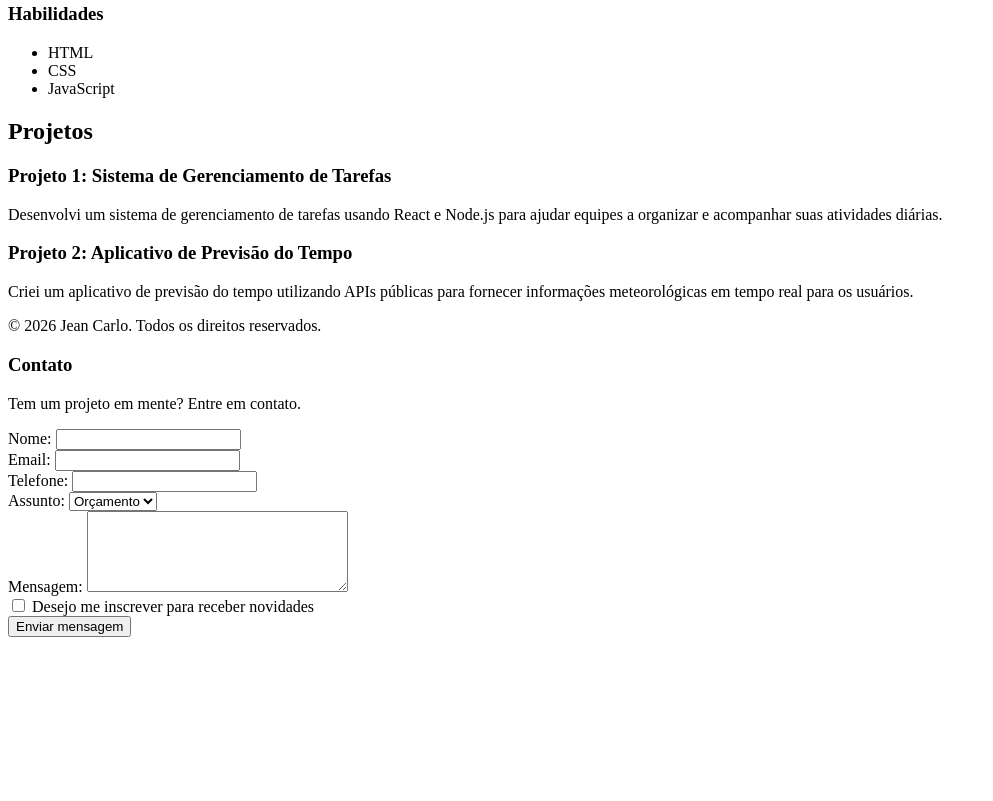
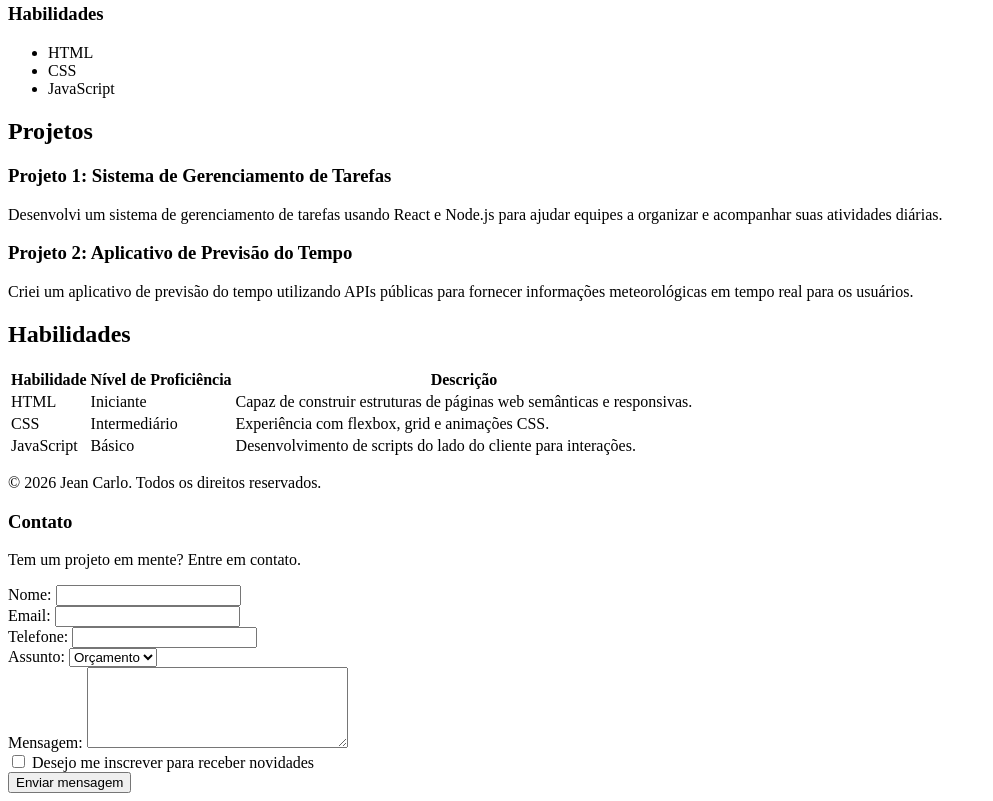
Before and after one commit to jeancarlofonseca/careiratech-trilhadevsoft, a plain HTML site: page index.html in a window 1280 px wide. Shown: the part 590-1391 px from the top of the page, without its empty margins (0-993 px from the left). Before the commit the page ends 1235 px from the top, so only its background shows below. Drawn offline with Linux system fonts and the light colour scheme.

Commit message:
adição de tabela no site

```diff
--- a/index.html
+++ b/index.html
@@ -66,6 +66,41 @@
       </article>
     </section>
 
+    <section id="habilidades">
+      <h2>Habilidades</h2>
+      <table>
+        <thead>
+          <tr>
+            <th>Habilidade</th>
+            <th>Nível de Proficiência</th>
+            <th>Descrição</th>
+          </tr>
+        </thead>
+        <tbody>
+          <tr>
+            <td>HTML</td>
+            <td>Iniciante</td>
+            <td>
+              Capaz de construir estruturas de páginas web semânticas e
+              responsivas.
+            </td>
+          </tr>
+          <tr>
+            <td>CSS</td>
+            <td>Intermediário</td>
+            <td>Experiência com flexbox, grid e animações CSS.</td>
+          </tr>
+          <tr>
+            <td>JavaScript</td>
+            <td>Básico</td>
+            <td>
+              Desenvolvimento de scripts do lado do cliente para interações.
+            </td>
+          </tr>
+        </tbody>
+      </table>
+    </section>
+
     <footer id="contato">
       <p>© 2026 Jean Carlo. Todos os direitos reservados.</p>
       <section>
```
